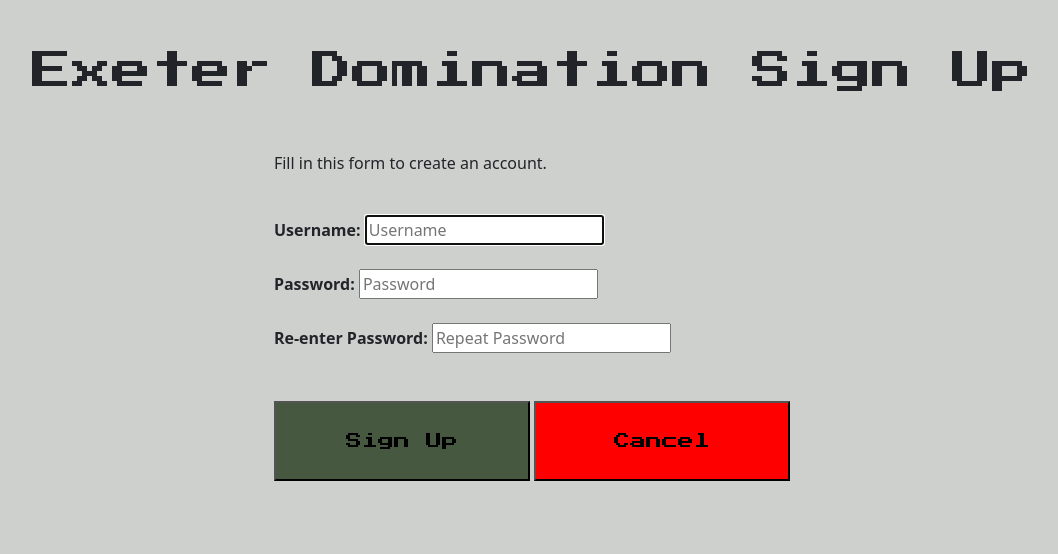
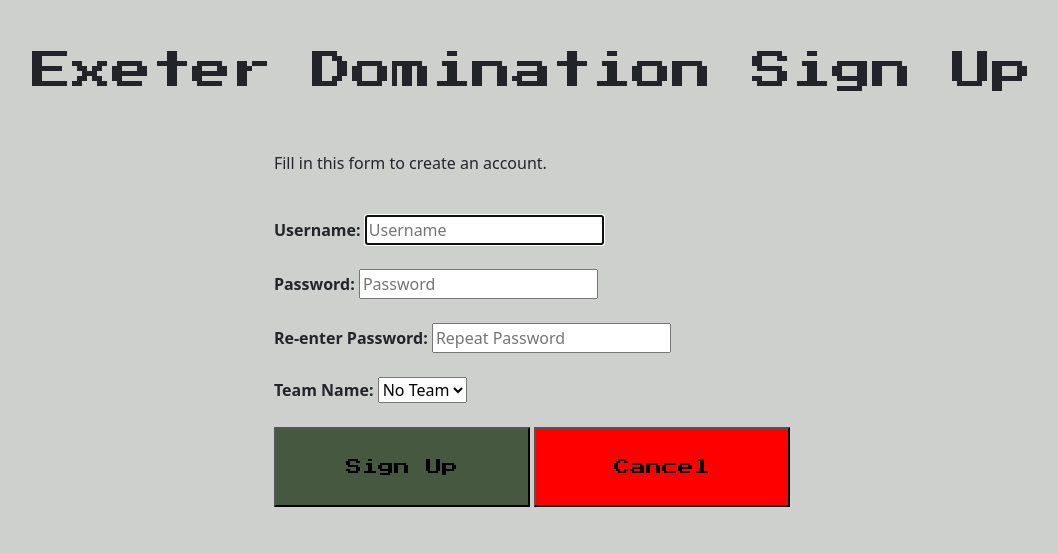
Before and after one commit to TreeveWhite/ecm2434-project, a Django app: page /signup in a window 1280 px wide. Shown: the part 57-611 px from the top of the page, without its empty margins (108-1166 px from the left). Run offline with Django 4.2, Linux system fonts and the light colour scheme.

Commit message:
Added Teams Form

```diff
--- a/TheProject/exeterDomination/forms.py
+++ b/TheProject/exeterDomination/forms.py
@@ -6,6 +6,7 @@ frontend and pass data to the database when the forms ae sent to the server.
 """
 from django import forms
 from django.contrib.auth.forms import UserCreationForm
+from django.contrib.auth.models import Group
 
 
 class SignUpForm(UserCreationForm):
@@ -19,14 +20,14 @@ class SignUpForm(UserCreationForm):
         required=True,
         help_text='Username: ',
         widget=forms.TextInput(attrs={
-            'name': 'username',
+            'name'       : 'username',
             'placeholder': 'Username'}))
 
     password1 = forms.CharField(
         help_text='Password: ',
         required=True,
         widget=forms.PasswordInput(attrs={
-            'name': 'password',
+            'name'       : 'password',
             'placeholder': 'Password'
         }))
 
@@ -34,9 +35,18 @@ class SignUpForm(UserCreationForm):
         help_text='Re-Enter Password: ',
         required=True,
         widget=forms.PasswordInput(attrs={
-            'name': 'psw-repeat',
+            'name'       : 'psw-repeat',
             'placeholder': 'Repeat Password'
         }))
+
+    choices = Group.objects.exclude(name="Game Masters")
+    listOfList = [[9999, "No Team"]]
+    for choice in choices:
+        listOfList.append([choice.id, choice.name])
+
+    my_tuple = tuple((tuple(i) for i in listOfList))
+
+    teamName = forms.ChoiceField(widget=forms.Select, choices=my_tuple)
 
 
 class Meta:
@@ -44,4 +54,4 @@ class Meta:
     This class describes the Meta data of the forms.
     """
 
-    fields = ['username', 'password1', 'password2']
+    fields = ['username', 'password1', 'password2', 'teamName']
--- a/TheProject/exeterDomination/management/commands/createGameMasters.py
+++ b/TheProject/exeterDomination/management/commands/createGameMasters.py
@@ -9,6 +9,7 @@ class Command(BaseCommand):
         newGroup, created = Group.objects.get_or_create(name="Game Masters")
         coordsCT = ContentType.objects.get_for_model(CoOrds)
         locationsCT = ContentType.objects.get_for_model(Locations)
+        noTeam, created2 = Group.objects.get_or_create(name="No Team")
 
         if created:
             perm1 = Permission.objects.create(codename="can_add_locations", name="Can add locations", content_type=locationsCT)
@@ -23,6 +24,9 @@ class Command(BaseCommand):
 
             newGroup.save()
             print("Success")
+            if created2:
+                noTeam.save()
+
         else:
             print("Done")
             pass
--- a/TheProject/exeterDomination/templates/exeterDomination/signUpPage.html
+++ b/TheProject/exeterDomination/templates/exeterDomination/signUpPage.html
@@ -72,8 +72,17 @@
             {% endif %}
           <label for="psw-repeat"><b>Re-enter Password: </b></label>
             {{ form.password2 }}
-          <br>
           <br><br>
+         {% if form.teamName.errors %}
+                {% for error in form.teamName.errors %}
+                    <div class="alert alert-danger" role="alert">
+                        <strong>{{ error|escape }}</strong>
+                    </div>
+                {% endfor %}
+            {% endif %}
+          <label for="teamName"><b>Team Name:</b></label>
+            {{ form.teamName }}
+        <br><br>
           <div>
             <input type="submit" class="formButton arcade-font" value="Sign Up">
             <input type="reset" value="Cancel" class="cancelButton arcade-font">
```
